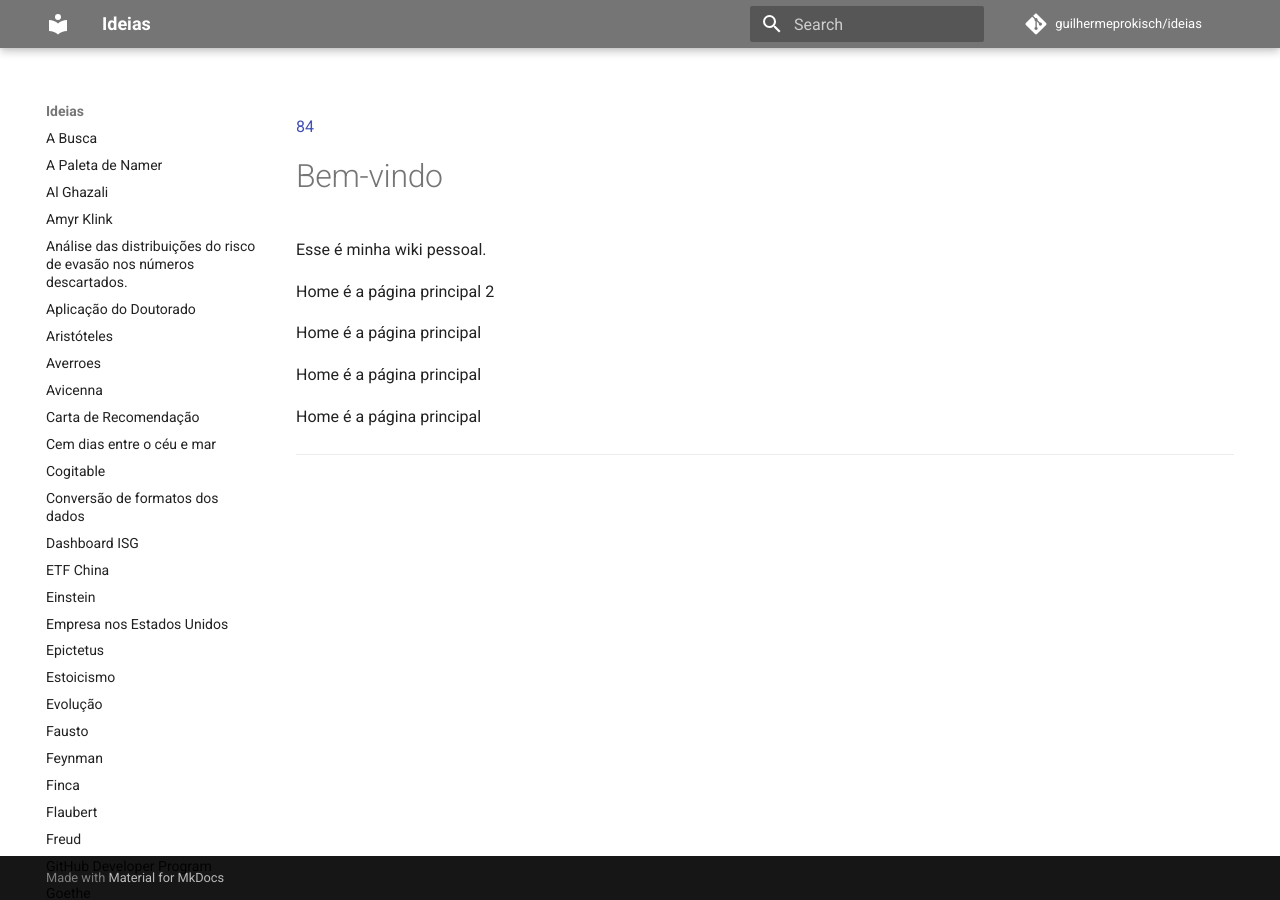
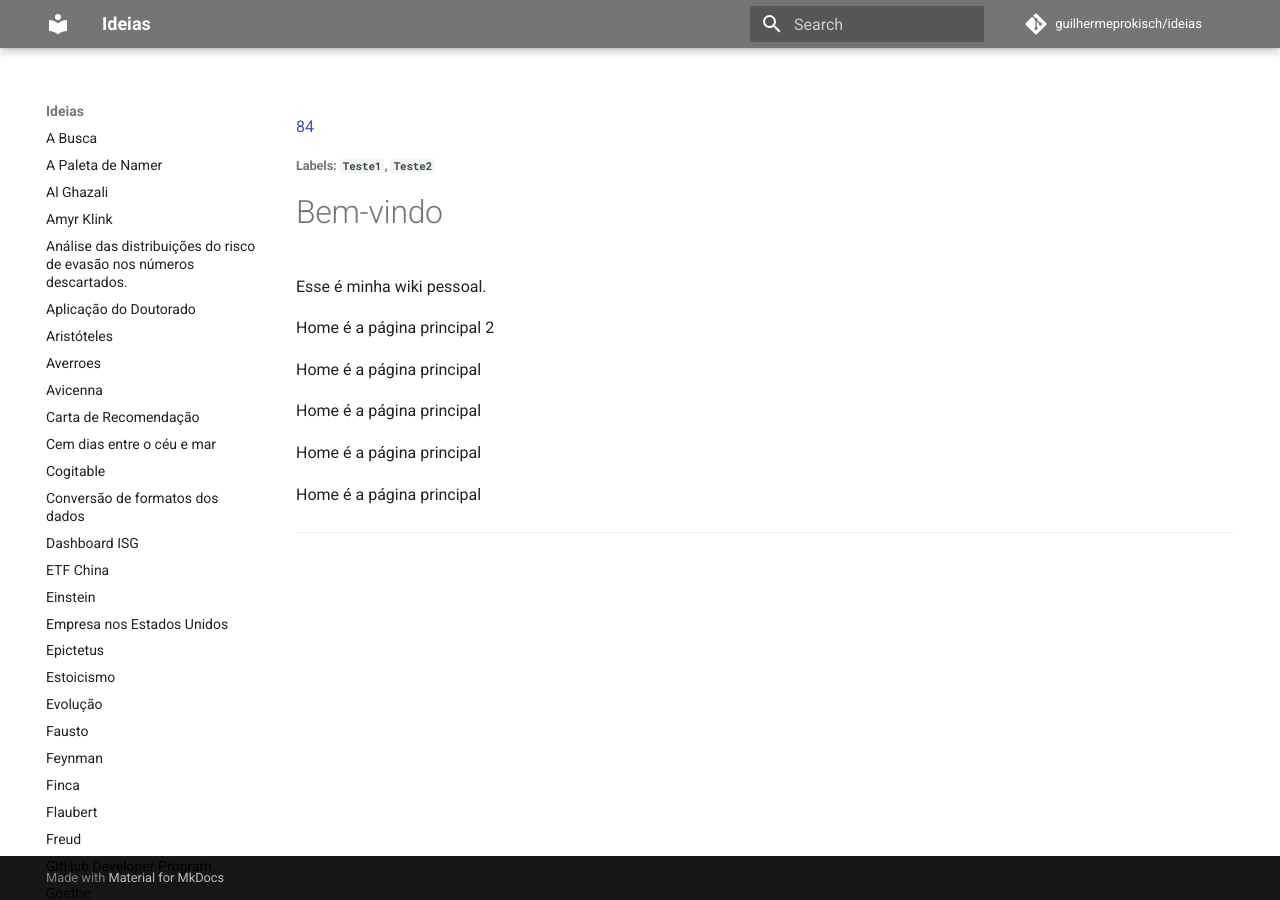
Before and after one commit to guilhermeprokisch/guilherme, an MkDocs documentation site: the page built from docs/Home.md, in a window 1280 px wide. Built offline with MkDocs 1.6.1 and Material for MkDocs 9.7.7, drawn with Linux system fonts in a browser that asks for light colours; comment, search, counter and statistics services are not loaded.

```diff
--- a/docs/Home.md
+++ b/docs/Home.md
@@ -1,5 +1,7 @@
 [84](https://github.com/guilhermeprokisch/ideias/issues/84)
-######
+###### **Labels**: `Teste1`, `Teste2`
+
+
 
 # Bem-vindo
 
@@ -17,4 +19,7 @@ Home é a página principal
 
 Home é a página principal
 
+
+Home é a página principal
+
 -------------------------------------------------------------------------------
```
